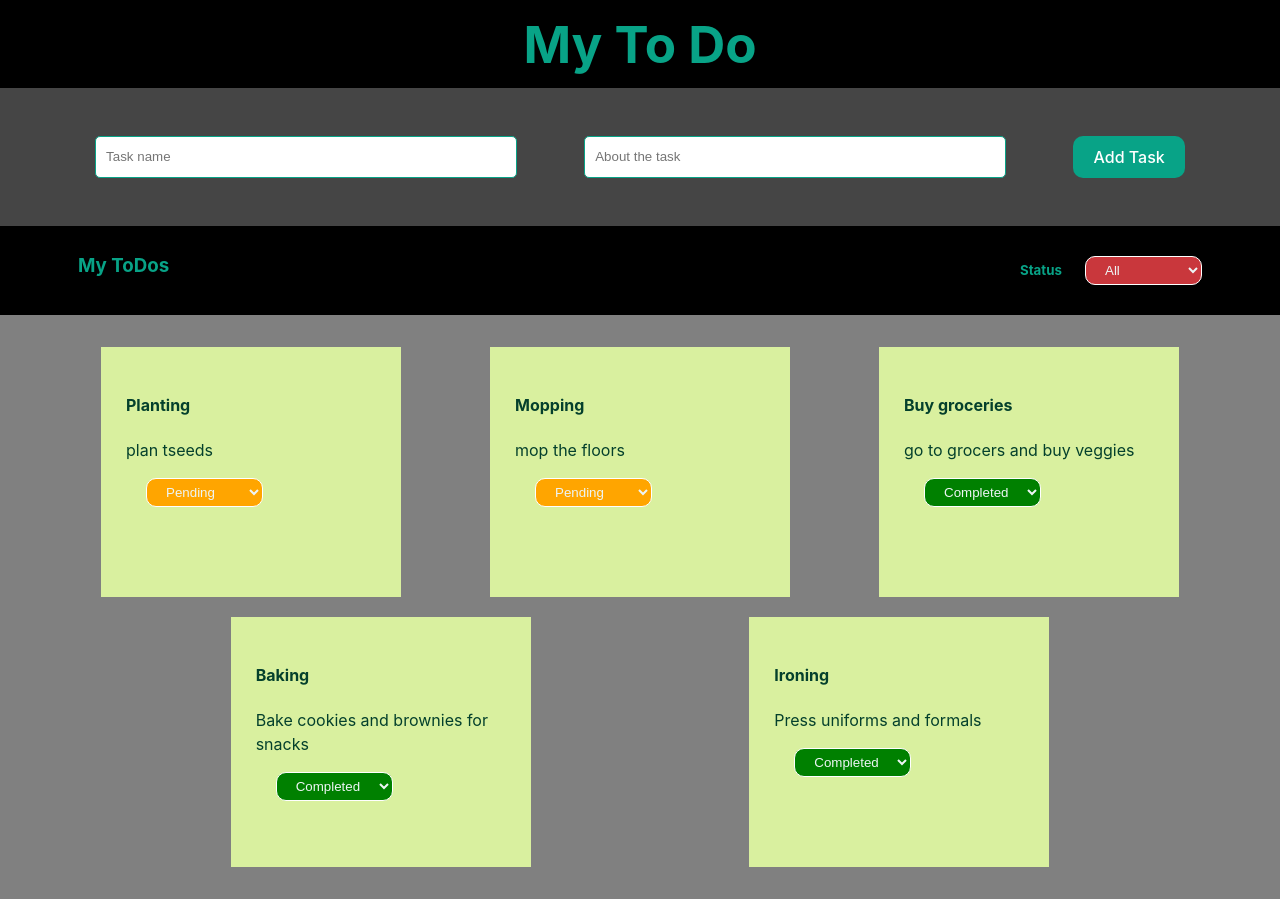
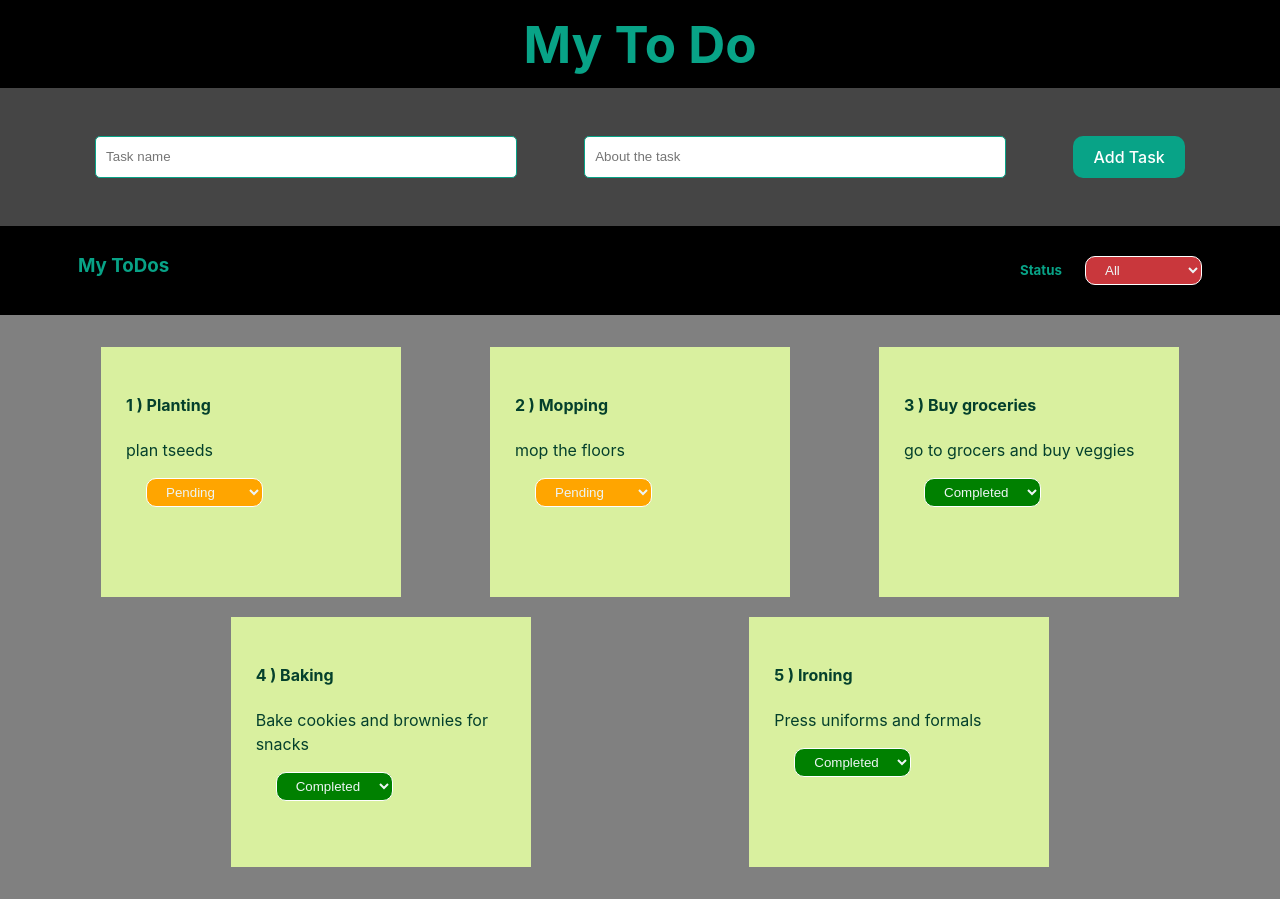
Before and after one commit to DeepikaaAPA/ToDoApp, a React (Vite) app: page / in a window 1280 px wide. Built offline with nearby package versions, Linux system fonts and the light colour scheme.

Commit message:
Add: add task button functionality

```diff
--- a/src/App.jsx
+++ b/src/App.jsx
@@ -1,19 +1,34 @@
-
-import './App.css'
-import { Header } from './Components/Header'
-import { Form } from './Components/Form'
-import { Tasks } from './Components/Tasks'
+import "./App.css";
+import { Header } from "./Components/Header";
+import { Form } from "./Components/Form";
+import { Tasks } from "./Components/Tasks";
+import { useState } from "react";
+let INITIALTASKLIST = [
+  { name: "Planting", desc: "plan tseeds ", status: "Pending" },
+  { name: "Mopping", desc: "mop the floors ", status: "Pending" },
+  {
+    name: "Buy groceries",
+    desc: "go to grocers and buy veggies ",
+    status: "Completed",
+  },
+  {
+    name: "Baking",
+    desc: "Bake cookies and brownies for snacks ",
+    status: "Completed",
+  },
+  { name: "Ironing", desc: "Press uniforms and formals ", status: "Completed" },
+];
 
 function App() {
-
+  let [tasksList, setTasksList] = useState(INITIALTASKLIST);
 
   return (
     <>
-      <Header/>
-       <Form/>
-      <Tasks></Tasks>
+      <Header />
+      <Form  tasksList={tasksList} setTasksList={setTasksList} />
+      <Tasks tasksList={tasksList} setTasksList={setTasksList}></Tasks>
     </>
-  )
+  );
 }
 
-export default App
+export default App;
--- a/src/Components/Form.jsx
+++ b/src/Components/Form.jsx
@@ -1,41 +1,34 @@
 import { useState } from "react";
 
-const task_template = {
-  id: -1,
-  name: "Task Name",
-  desc: "task desc",
-  status: "Pending",
-};
-
-export function Form() {
-  let [tasks, setTasks] = useState([]);
+export function Form({ tasksList, setTasksList }) {
   const [name, setName] = useState("");
   const [desc, setDesc] = useState("");
   const [status, setStatus] = useState("Pending");
+  const [newTask, setNewTask] = useState({ name, desc, status });
   console.log("inside form", name, desc, status);
   return (
     <div>
       <form id="task-form">
         <input
           type="text"
+          onChange={(event) => {
+            setName(event.target.value);
+          }}
           id="task-name"
-
           placeholder="Task name"
         ></input>
         <input
           type="text"
+          onChange={(event) => {
+            setDesc(event.target.value);
+          }}
           id="task-desc"
           placeholder="About the task"
         ></input>
         <button
           id="btn-add-task"
           onClick={() => {
-            const newTask = {
-              name,
-              desc,
-              status,
-            };
-            setTasks([...tasks,newTask]);
+            setTasksList([...tasksList, { name, desc, status }]);
           }}
         >
           Add Task
--- /dev/null
+++ b/src/Components/TaskCard.jsx
@@ -0,0 +1,39 @@
+import { useState } from "react";
+
+export function TaskCard({ index, task }) {
+  const bgcolor = task.status == "Completed" ? "green" : "orange";
+  let [statusBg, setStatusBg] = useState(bgcolor);
+
+  return (
+    <div className="task-card">
+      <h4>
+        {index + 1}
+        {" )  "}
+        {task.name}
+      </h4>
+      <p>{task.desc}</p>
+      <select
+        onChange={(event) => {
+          setStatusBg(event.target.value == "Completed" ? "green" : "orange");
+        }}
+        style={{ backgroundColor: statusBg }}
+      >
+        {task.status == "Completed" ? (
+          <>
+            <option value="Completed" selected>
+              Completed
+            </option>
+            <option value="Pending">Pending</option>
+          </>
+        ) : (
+          <>
+            <option value="Completed">Completed</option>
+            <option value="Pending" selected>
+              Pending
+            </option>
+          </>
+        )}
+      </select>
+    </div>
+  );
+}
--- /dev/null
+++ b/src/Components/TaskList.jsx
@@ -0,0 +1,18 @@
+import { TaskCard } from "./TaskCard";
+
+export function TaskList({ tasksList }) {
+  console.log(
+    tasksList.map((task, index) => {
+      return { name: task.name, id: index };
+    })
+  );
+  return (
+    <>
+      <div className="container">
+        {tasksList.map((task, index) => (
+          <TaskCard index={index} task={task} />
+        ))}
+      </div>
+    </>
+  );
+}
--- a/src/Components/Tasks.jsx
+++ b/src/Components/Tasks.jsx
@@ -1,77 +1,11 @@
-import { useState } from "react";
 import { TaskHeader } from "./TaskHeader";
-let taskslist = [
-  { name: "Planting", desc: "plan tseeds ", status: "Pending" },
-  { name: "Mopping", desc: "mop the floors ", status: "Pending" },
-  {
-    name: "Buy groceries",
-    desc: "go to grocers and buy veggies ",
-    status: "Completed",
-  },
-  {
-    name: "Baking",
-    desc: "Bake cookies and brownies for snacks ",
-    status: "Completed",
-  },
-  { name: "Ironing", desc: "Press uniforms and formals ", status: "Completed" },
-];
-export function Tasks() {
+import { TaskList } from "./TaskList";
+
+export function Tasks({ tasksList, setTasksList }) {
   return (
     <>
       <TaskHeader></TaskHeader>
-      <TaskList></TaskList>
+      <TaskList tasksList={tasksList} setTasksList={setTasksList}></TaskList>
     </>
   );
 }
-function TaskList() {
-  console.log(
-    taskslist.map((task, index) => {
-      return { name: task.name, id: index };
-    })
-  );
-  return (
-    <>
-      <div className="container">
-        {taskslist.map((task, index) => (
-          <TaskCard key="2" task={task} />
-        ))}
-      </div>
-    </>
-  );
-}
-
-function TaskCard({ key, task }) {
-  console.log(key, typeof key);
-  const bgcolor = task.status == "Completed" ? "green" : "orange";
-  let [statusBg, setStatusBg] = useState(bgcolor);
-
-  return (
-    <div className="task-card">
-      <h4>{task.name}</h4>
-      <p>{task.desc}</p>
-      <select
-        onChange={(event) => {
-          setStatusBg(event.target.value == "Completed" ? "green" : "orange");
-
-        }}
-        style={{ backgroundColor: statusBg }}
-      >
-        {task.status == "Completed" ? (
-          <>
-            <option value="Completed" selected>
-              Completed
-            </option>
-            <option value="Pending">Pending</option>
-          </>
-        ) : (
-          <>
-            <option value="Completed">Completed</option>
-            <option value="Pending" selected>
-              Pending
-            </option>
-          </>
-        )}
-      </select>
-    </div>
-  );
-}
```
